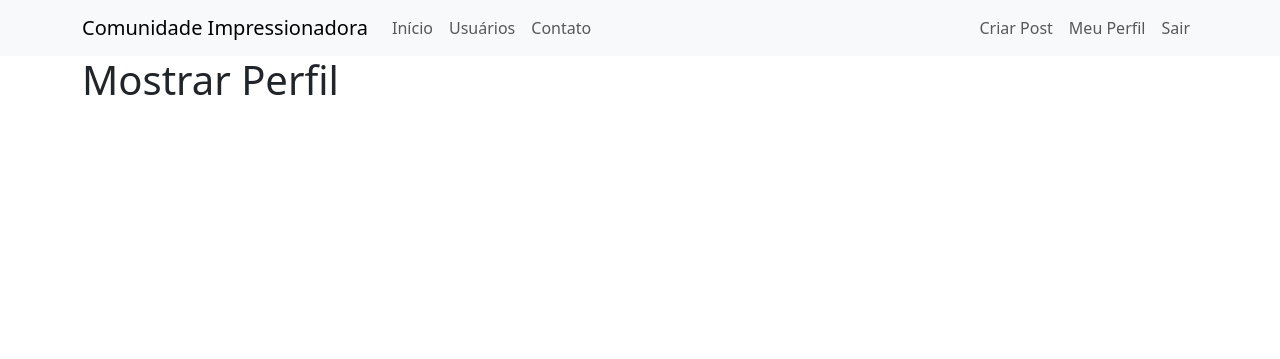
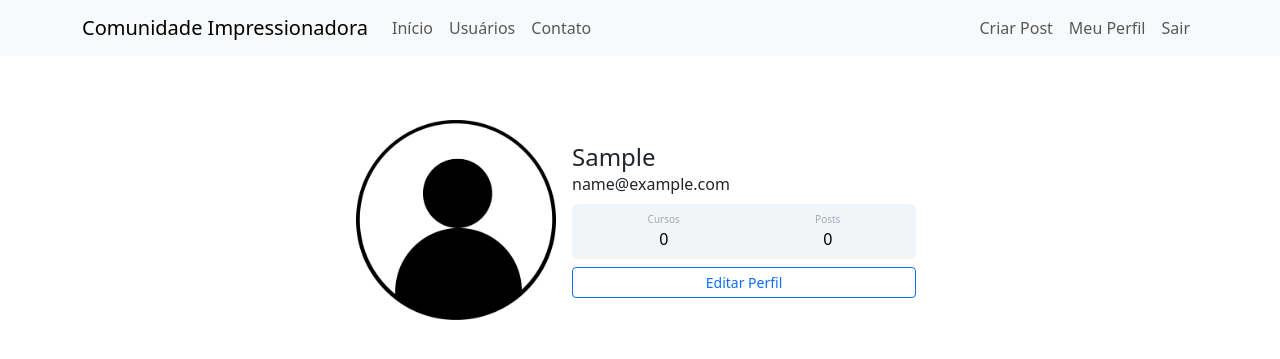
Before and after one commit to melojrx/sitecomunidade, a Flask app: page /perfil in a window 1280 px wide. Shown: the top 359 px of the page. Run offline with Flask 3, Linux system fonts and the light colour scheme; the visitor is signed in with stand-in values (Sample User, id 1).

Commit message:
atualizacao editar perfil

```diff
--- a/app/__init__.py
+++ b/app/__init__.py
@@ -11,5 +11,8 @@ app.config['SQLALCHEMY_DATABASE_URI'] = 'sqlite:///comunidade.db'
 db = SQLAlchemy(app)
 bcrypt = Bcrypt(app)
 login_manager = LoginManager(app)
+login_manager.login_view = 'login'
+login_manager.login_message_category = 'alert-info'
+login_manager.login_message =  "Por favor, faça o login para acessar esta página."
 
 from app import routes
--- a/app/forms.py
+++ b/app/forms.py
@@ -22,3 +22,9 @@ class FormLogin(FlaskForm):
     senha = PasswordField('Senha', validators=[DataRequired(), Length(6, 20)])
     lembrar_dados = BooleanField('Lembrar Dados de Acesso')
     botao_submit_login = SubmitField('Fazer Login')
+
+
+class FormEditarPerfil(FlaskForm):
+    username = StringField('Nome de Usuário', validators=[DataRequired()])
+    email = StringField('E-mail', validators=[DataRequired(), Email()])
+    botao_submit_editarperfil = SubmitField('Confirmar Edição')
--- a/app/routes.py
+++ b/app/routes.py
@@ -1,6 +1,6 @@
 from flask import render_template, url_for, redirect, request, flash
 from app import app, db, bcrypt
-from app.forms import FormLogin, FormCriarConta
+from app.forms import FormLogin, FormCriarConta, FormEditarPerfil
 from app.models import Usuario
 from flask_login import login_user, logout_user, current_user, login_required
 
@@ -18,6 +18,7 @@ def contato():
 
 
 @app.route("/usuarios")
+@login_required
 def usuarios():
     return render_template('usuarios.html', lista_usuarios=lista_usuarios)
 
@@ -30,7 +31,11 @@ def login():
         if usuario and  bcrypt.check_password_hash(usuario.senha, form_login.senha.data):
             login_user(usuario, remember=form_login.lembrar_dados.data)
             flash(f'Login feito com sucesso no e-mail: {form_login.email.data}', 'alert-success')
-            return redirect(url_for("home"))
+            par_next = request.args.get('next')
+            if par_next:
+                return redirect(par_next)
+            else:
+                return redirect(url_for('home'))
         else:
             flash("Falha no login. E-mail ou Senha incorretos!", 'alert-danger')
     if form_criarconta.validate_on_submit() and 'botao_submit_criarconta' in request.form:
@@ -55,10 +60,20 @@ def sair():
 @app.route('/perfil')
 @login_required
 def perfil():
-    return render_template('perfil.html')
+    foto_perfil = url_for('static', filename='fotos_perfil/{}'.format(current_user.foto_perfil))
+    return render_template('perfil.html', foto_perfil=foto_perfil)
 
 
 @app.route('/post/criar')
 @login_required
 def criar_post():
     return render_template('criarpost.html')
+
+
+@app.route('/perfil/editar', methods=['GET', 'POST'])
+@login_required
+def editar_perfil():
+    form = FormEditarPerfil()
+    foto_perfil = url_for(
+        'static', filename='fotos_perfil/{}'.format(current_user.foto_perfil))
+    return render_template('editarperfil.html', foto_perfil=foto_perfil, form=form)
--- /dev/null
+++ b/app/static/css/styles.css
@@ -0,0 +1,38 @@
+.card {
+    width: 600px;
+    border: none;
+    border-radius: 10px;
+    background-color: #fff
+}
+
+.stats {
+    background: #f2f5f8 !important;
+    color: #000 !important
+}
+
+.articles {
+    font-size: 10px;
+    color: #a1aab9
+}
+
+.number1 {
+    font-weight: 500
+}
+
+.followers {
+    font-size: 10px;
+    color: #a1aab9
+}
+
+.number2 {
+    font-weight: 500
+}
+
+.rating {
+    font-size: 10px;
+    color: #a1aab9
+}
+
+.number3 {
+    font-weight: 500
+}
--- a/app/templates/base.html
+++ b/app/templates/base.html
@@ -6,6 +6,7 @@
     <meta name="viewport" content="width=device-width, initial-scale=1.0">
     <link href="https://cdn.jsdelivr.net/npm/bootstrap@5.3.2/dist/css/bootstrap.min.css" rel="stylesheet"
         integrity="sha384-T3c6CoIi6uLrA9TneNEoa7RxnatzjcDSCmG1MXxSR1GAsXEV/Dwwykc2MPK8M2HN" crossorigin="anonymous">
+    <link rel="stylesheet" type="text/css" href="{{ url_for('static', filename='css/styles.css') }}">
     <title>Comunidade Impressionadora</title>
 
     {% block head %}
--- a/app/templates/navbar.html
+++ b/app/templates/navbar.html
@@ -6,9 +6,11 @@
                 <li class="nav-item">
                     <a class="nav-link" aria-current="page" href="/">Início</a>
                 </li>
+                {% if current_user.is_authenticated %}
                 <li class="nav-item">
                     <a class="nav-link" href="{{ url_for('usuarios')}}">Usuários</a>
                 </li>
+                {% endif %}
                 <li class="nav-item">
                     <a class="nav-link" href="{{ url_for('contato')}}">Contato</a>
                 </li>
--- a/app/templates/perfil.html
+++ b/app/templates/perfil.html
@@ -2,7 +2,29 @@
 
 
 {% block body %}
-<div class="container">
-    <h1> Mostrar Perfil </h1>
+<div class="container mt-5 d-flex justify-content-center">
+    <div class="card p-3">
+        <div class="d-flex align-items-center">
+            <div class="image pe-2"> <img
+                    src="{{ foto_perfil }}"
+                    class="rounded" width="200"> </div>
+            <div class="ml-3 w-100 p-2">
+                <h4 class="mb-0 mt-0">{{ current_user.username.capitalize() }}</h4> <span>{{ current_user.email }}</span>
+                <div class="p-2 mt-2 bg-primary d-flex justify-content-around rounded text-white stats">
+                    <div class="d-flex flex-column align-items-center"> <span class="articles">Cursos</span> <span class="number1">0</span>
+                    </div>
+                    <div class="d-flex flex-column align-items-center"> <span class="rating">Posts</span> <span class="number3">0</span>
+                    </div>
+                </div>
+                <div class="button mt-2 d-flex flex-row align-items-center">
+                    <a class="w-100" href="{{ url_for('editar_perfil') }}">
+                        <button class="btn btn-sm btn-outline-primary w-100">Editar Perfil</button>
+                    </a>
+                </div>
+            </div>
+        </div>
+    </div>
 </div>
+{% block form_editar_perfil %}
 {% endblock %}
+{% endblock %}
```
Also changed, not shown: app/templates/editarperfil.html (added, +47 -0 lines), app/static/fotos_perfil/default.jpg (added).
